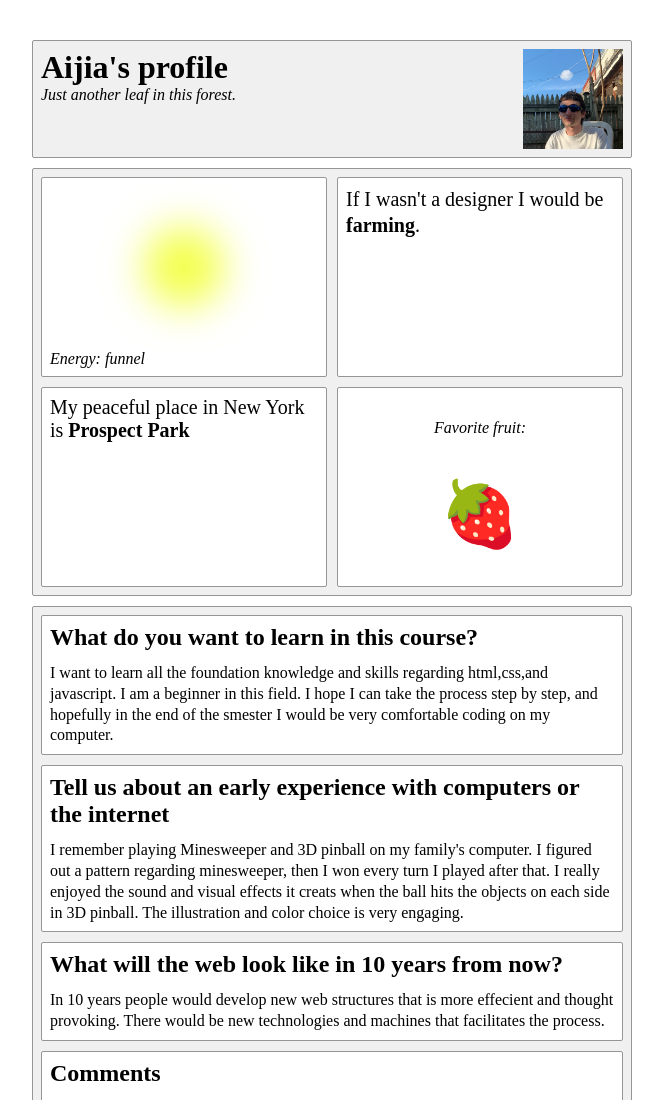
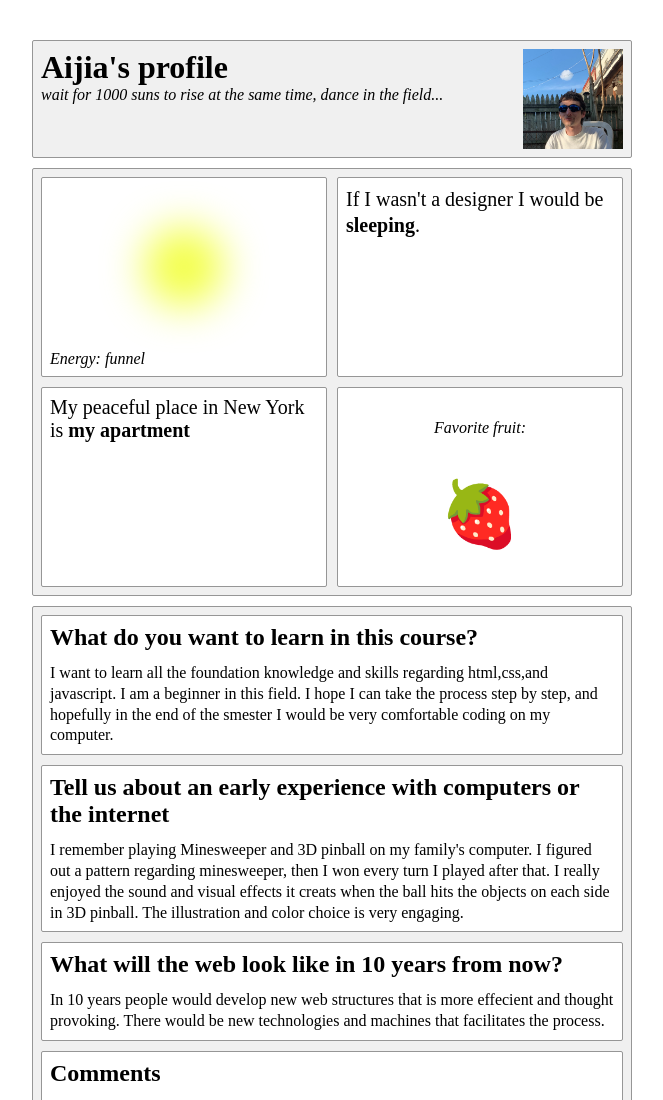
Before and after one commit to aiijjiia/html-profile, a plain HTML site: page index.html in a window 1280 px wide. Shown: the top 1100 px of the page, without its empty margins (308-971 px from the left). Drawn offline with Linux system fonts and the light colour scheme.

Commit message:
Update index.html

```diff
--- a/index.html
+++ b/index.html
@@ -14,7 +14,7 @@
             <header>
                 <div id="bio">
                     <h1>Aijia's profile</h1>
-                    <em>Just another leaf in this forest.</em>
+                    <em>wait for 1000 suns to rise at the same time, dance in the field...</em>
                 </div>
                 <figure>
                     <a href="./images/elliott.jpg" target="_blank"><img src="./images/elliott.jpg" alt="A photo of Elliott" /></a>
@@ -26,10 +26,10 @@
                         <figcaption>Energy: funnel</figcaption>
                 </section>
                 <section class="medium">
-                    <p>If I wasn't a designer I would be <b>farming</b>.</p>
+                    <p>If I wasn't a designer I would be <b>sleeping</b>.</p>
                 </section>
                 <section class="medium">
-                    My peaceful place in New York is <b>Prospect Park</b>
+                    My peaceful place in New York is <b>my apartment</b>
                 </section>
                 <section class="section-centered">
                     <center>
```
